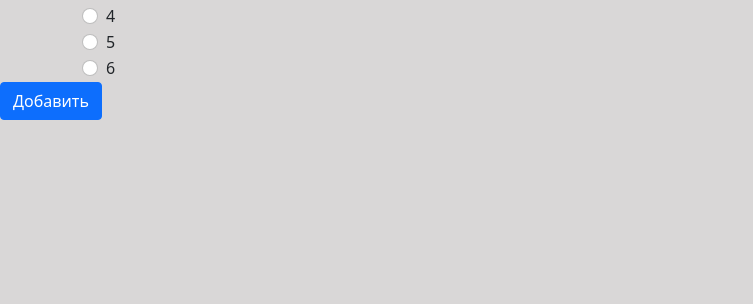
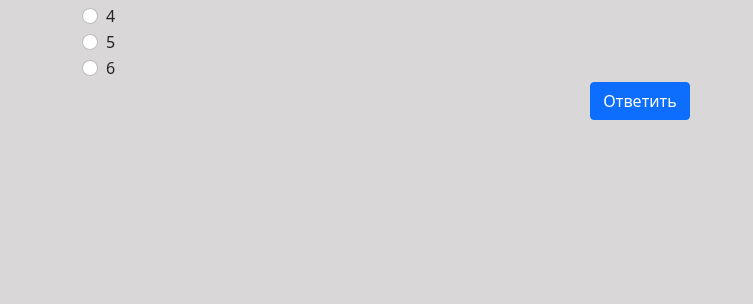
Before and after one commit to fffDroot/superweb, a Flask app: page /quizzquestions/1 in a window 1280 px wide. Shown: the part 800-1104 px from the top of the page, without its empty margins (0-753 px from the left). Run offline with Flask 2, Linux system fonts and the light colour scheme; data comes from the database, SQL or seed files in the repository; both versions use the stored data as it was after the commit.

Commit message:
Фиксы

```diff
--- a/forms/quizquestion.py
+++ b/forms/quizquestion.py
@@ -4,4 +4,4 @@ from wtforms import StringField, SubmitField
 
 class QuizquestionForm(FlaskForm):
     right = StringField("Выберите правильный ответ")
-    submit = SubmitField('Добавить')
+    submit = SubmitField('Ответить')
--- a/templates/question.html
+++ b/templates/question.html
@@ -38,6 +38,6 @@
 
 {% endfor %}
 
-<p>{{ form.submit(type="submit", class="btn btn-primary") }}</p>
+<center><p>{{ form.submit(type="submit", class="btn btn-primary") }}</p></center>
 </form>
 {% endblock %}
```
Also changed, not shown: db/database.db.
